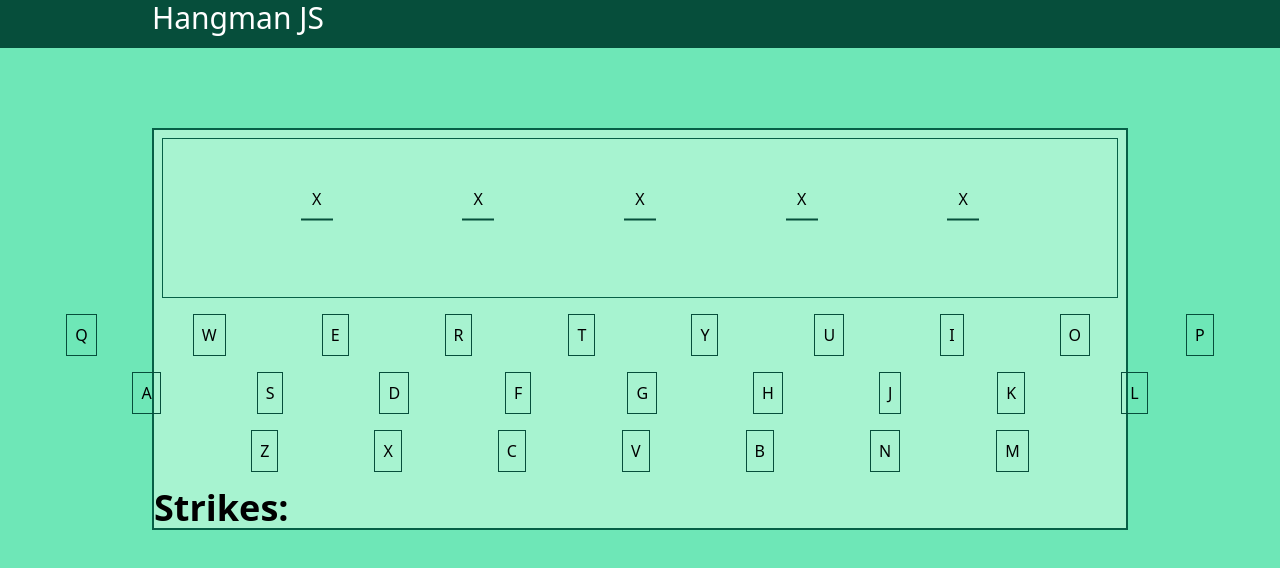
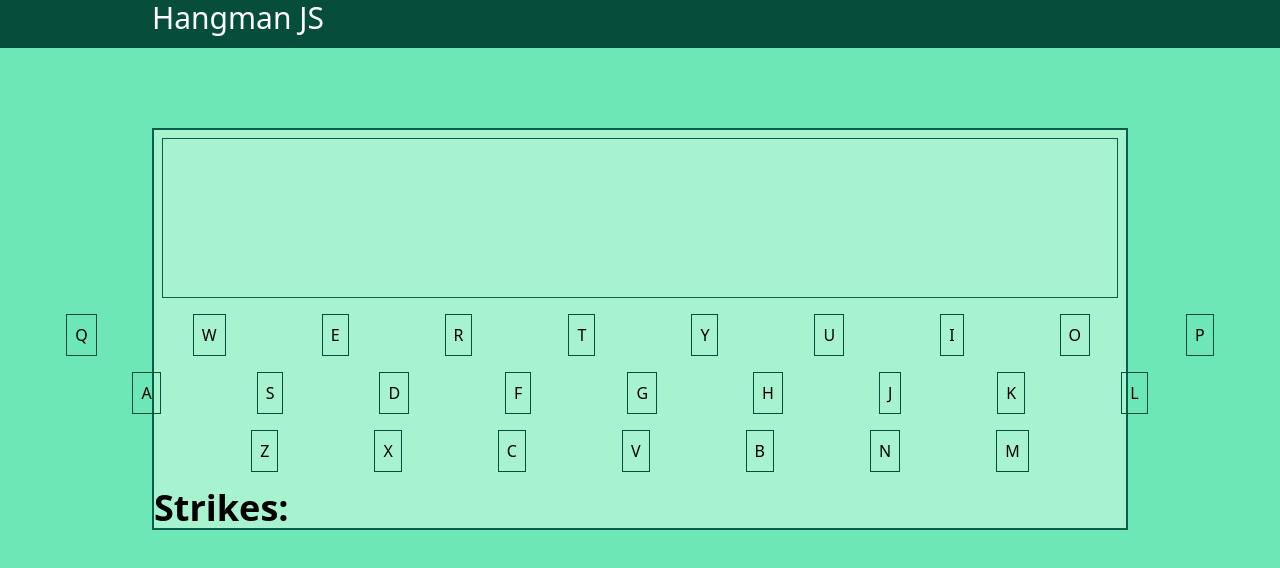
Before and after one commit to IanTaiAhn/hangman_js, a website: page index.html in a window 1280 px wide. Drawn offline with Linux system fonts and the light colour scheme.

Commit message:
Gotta figure out how to add the correct char.

```diff
--- a/index.html
+++ b/index.html
@@ -25,23 +25,10 @@
         <!-- I'm using this as a way to separate my keyboard from the guessed letters.-->
         <div class="border border-emerald-800  h-40 p-2 m-2">
             <!-- parent div for guess word letters -->
-            <div class="flex flex-row justify-evenly translate-y-3/4">
+            <div class="flex flex-row justify-evenly translate-y-3/4" id="correctGuess">
                 <!-- child divs that will create the guess word. -->
-                <div class="border-b-2 border-emerald-900 w-8 p-2 text-center">
-                    <p class="">X</p>
-                </div>
-                <div class="border-b-2 border-emerald-900 w-8 p-2 text-center">
-                    <p class="">X</p>
-                </div>
-                <div class="border-b-2 border-emerald-900 w-8 p-2 text-center">
-                    <p class="">X</p>
-                </div>
-                <div class="border-b-2 border-emerald-900 w-8 p-2 text-center">
-                    <p class="">X</p>
-                </div>
-                <div class="border-b-2 border-emerald-900 w-8 p-2 text-center">
-                    <p class="">X</p>
-                </div>
+
+
             </div>
         </div>
 
--- a/js/app.js
+++ b/js/app.js
@@ -5,7 +5,7 @@ For now we can count strikes as a number.
 For the letters if we guess the word right then we can add a div or something.
 */
 
-
+// This adds the correct guesses onto the correct guess line.
 function addElement(el, val, id)   {
     // This creates an element, and whatever val is passed in is what the tag gets.
     var tag = document.createElement(el);
@@ -13,8 +13,17 @@ function addElement(el, val, id)   {
     tag.appendChild(value);
 
     // This adds the element into the document.
+    // So the element var is actually just selecting the parent cotainer where I'm going to
+    // append the child, aka put the tag/element that I created.
     var element = document.getElementById(id);
+
+    tag.classList.add("border-b-2");
+    tag.classList.add("border-emerald-900");
+    tag.classList.add("w-8");
+    tag.classList.add("p-2");
+    tag.classList.add("text-center");
     element.appendChild(tag);
+
     console.log("true");
 };
 
@@ -35,6 +44,7 @@ function selectChild()  {
             e.target.style.backgroundColor = 'green';
             e.target.style.pointerEvents = 'none';
             // Correct answer will call a function that adds a p tag into our divs that will show the word.
+            addElement('p', guessedChar, 'correctGuess');
             console.log("true");
         }
         else if (untargetDiv === 'firstRow')    {
```
